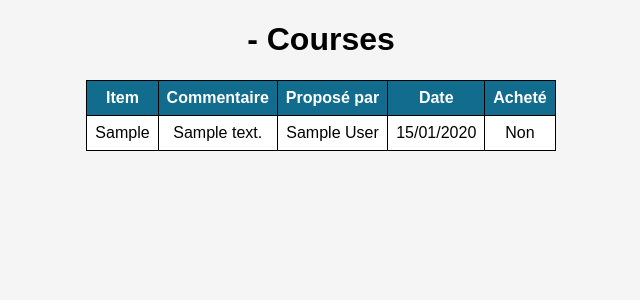
After one commit to hackEns/Jarvis_web, a PHP site: page /courses/index.php in a window 1280 px wide. The commit adds this page. Shown: the top 300 px of the page, without its empty margins (319-959 px from the left). Run offline with PHP 8.4, Linux system fonts and the light colour scheme; tables that the repository leaves empty or names only in its code hold one stand-in row (values such as "Sample post"); data that the repository does not hold is empty; a stand-in replaces the project's code that opens the database connection.

Commit message:
Completed web view

```diff
--- /dev/null
+++ b/courses/index.php
@@ -0,0 +1,49 @@
+<?php
+    require('../config.php');
+    date_default_timezone_set($GLOBALS["timezone"]);
+?>
+<!DOCTYPE html>
+<html>
+    <head>
+        <meta charset="utf-8">
+        <title><?php echo $GLOBALS["title"];?> - Courses</title>
+        <link rel="stylesheet" href="../style.css">
+    </head>
+    <body>
+        <h1><?php echo $GLOBALS["title"];?> - Courses</h1>
+        <?php
+            $bdd = new PDO("mysql:host=".$GLOBALS["mysql_host"].";dbname=".$GLOBALS["mysql_db"], $GLOBALS["mysql_login"], $GLOBALS["mysql_pass"]);
+            $bdd->query("SET NAMES utf8");
+
+            $query = $bdd->query("SELECT id, item, author, comment, date, bought FROM courses ORDER BY date DESC");
+            $results = $query->fetchAll();
+        ?>
+        <table>
+            <thead>
+                <tr>
+                    <th>Item</th>
+                    <th>Commentaire</th>
+                    <th>Proposé par</th>
+                    <th>Date</th>
+                    <th>Acheté</th>
+                </tr>
+            </thead>
+            <tbody>
+        <?php
+            foreach($results as $result) {
+                $date = new DateTime($result["date"]);
+        ?>
+                <tr <?php echo (($result["bought"] == 1) ? "class=\"disabled\"" : "");?>>
+                    <td><?php echo htmlspecialchars($result["item"]);?></td>
+                    <td><?php echo htmlspecialchars($result["comment"]);?></td>
+                    <td><?php echo htmlspecialchars($result["author"]);?></td>
+                    <td><?php echo $date->format("d/m/Y");?></td>
+                    <td><?php echo (($result["bought"] == 1) ? "Oui" : "Non");?></td>
+                </tr>
+        <?php
+            }
+        ?>
+                </tbody>
+            </table>
+    </body>
+</html>
--- a/style.css
+++ b/style.css
@@ -20,3 +20,11 @@ th {
     color: white;
     font-weight: bold;
 }
+
+.disabled {
+    background-color: grey;
+}
+
+.urgent {
+    background-color: red;
+}
```
Also changed, not shown: emprunts/index.php (added, +52 -0 lines).
